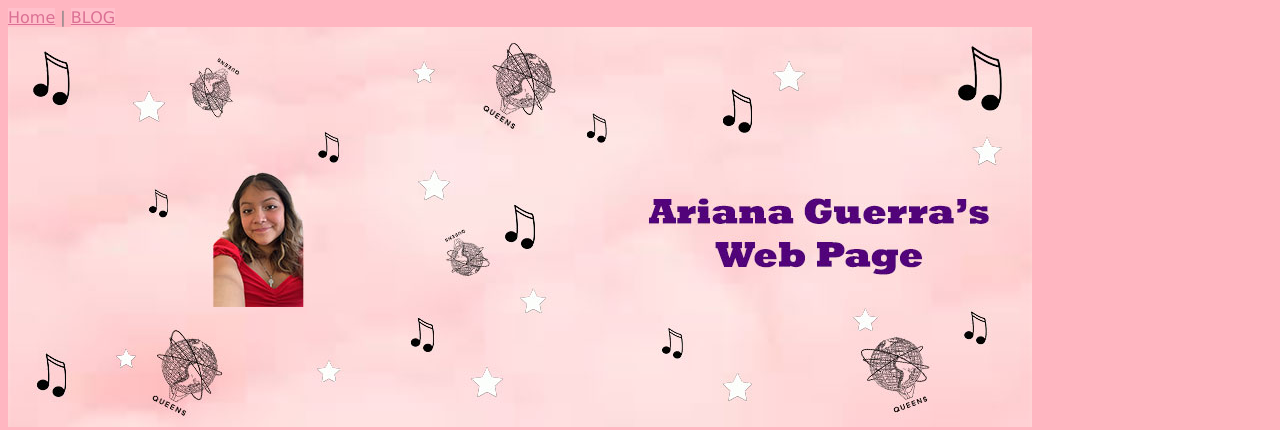
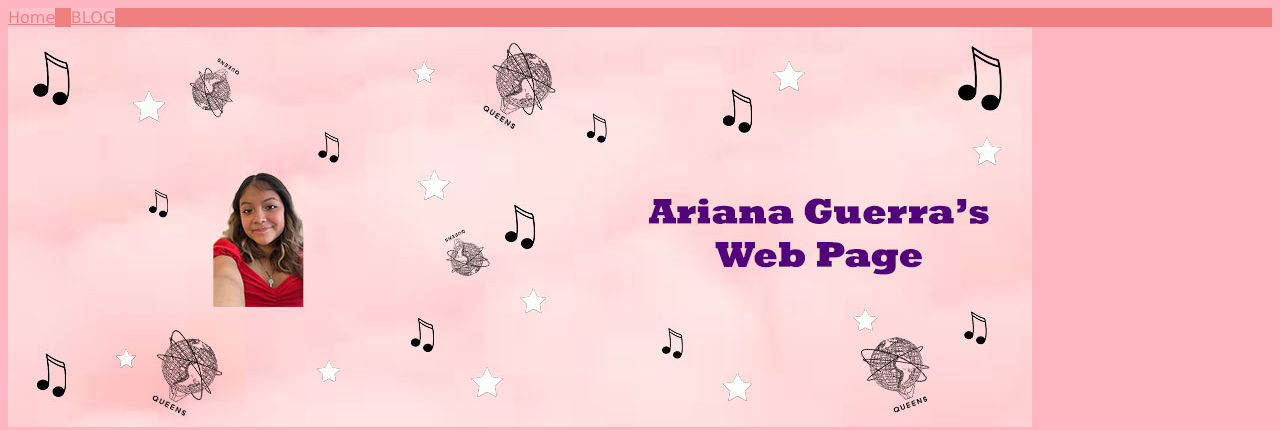
Before and after one commit to theitgirls/aguerr10, a plain HTML site: page index.html in a window 1280 px wide. Shown: the top 430 px of the page. Drawn offline with Linux system fonts and the light colour scheme.

Commit message:
Add files via upload

```diff
--- a/styles.css
+++ b/styles.css
@@ -13,4 +13,11 @@ h2 {
    background-color:Pink
    font-family: 'Josefin Sans', sans-serif;
 }
+
+nav {background-color:LightCoral}
+
+nav a {color:LightCoral;}
+nav {color:LightCoral;}
+
+nav a:hover {background-color:LightCoral;}
 a{color:PaleVioletRed; background-color:Pink}
```
